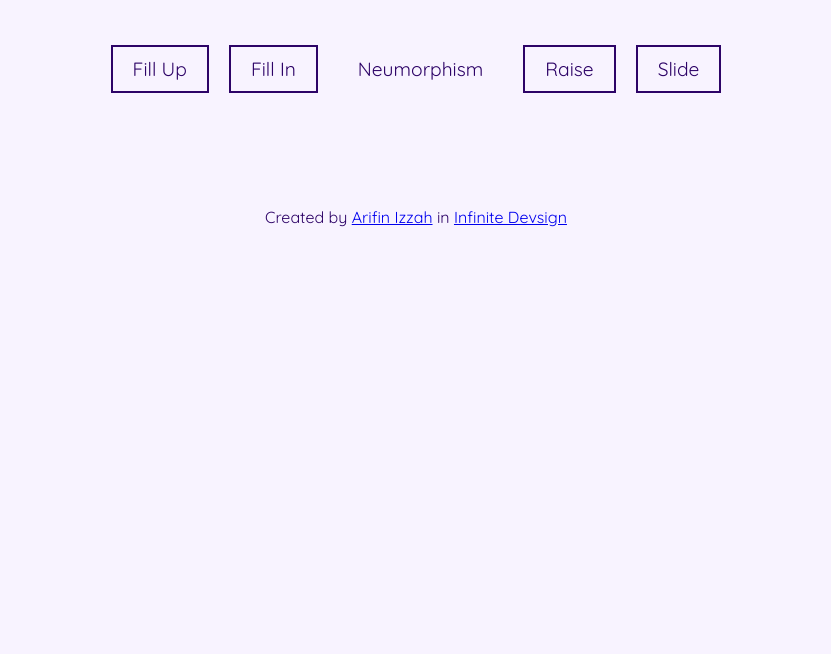
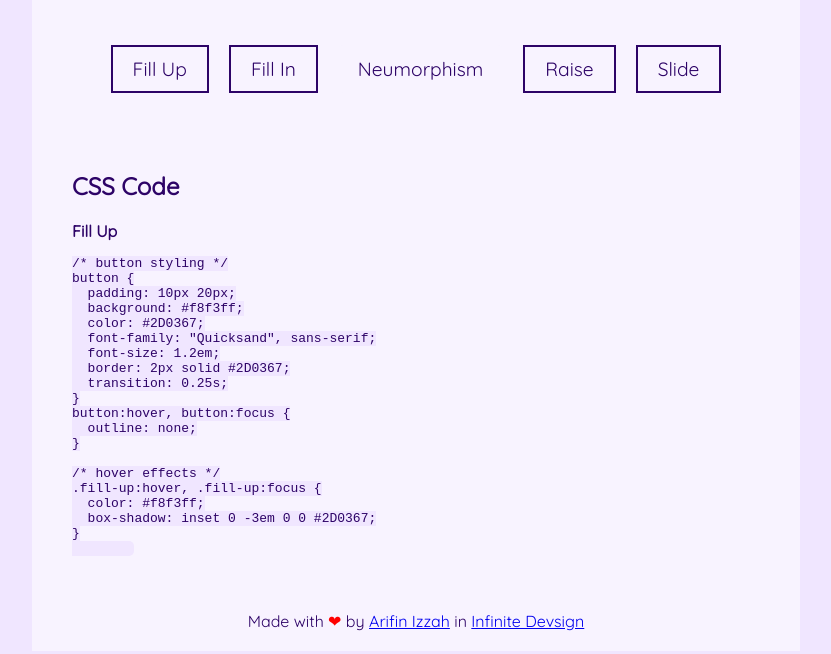
Before and after one commit to infinitedevsign/css-button-hover, a website: page index.html in a window 1280 px wide. Shown: the part 146-800 px from the top of the page, without its empty margins (224-1055 px from the left). Drawn offline with Linux system fonts and the light colour scheme; a script that the page names is missing; a small style sheet from the web is missing.

Commit message:
add fill up code

```diff
--- a/css/style.scss
+++ b/css/style.scss
@@ -6,11 +6,12 @@ Author: Arifin Izzah (https://github.com/arifinizzah)
 */
 
 $idwhite: #f8f3ff;
+$idsatine: #F0E6FF;
 $idpurple: #2D0367;
 $idgreen: #00B0B8;
 
 body{
-  background-color: $idwhite;
+  background-color: $idsatine;
   margin: 0;
   color: $idpurple;
   font-family: 'Quicksand', sans-serif;
@@ -18,15 +19,16 @@ body{
   display: flex;
   justify-content: center;
   position: relative;
+  overflow-x: hidden;
 }
 
 .container{
-  //background-color: #FFFFFF;
-  height: 100vh;
+  background-color: $idwhite;
+  height: 100%;
   width: 100vw;
   max-width: 768px;
   margin: 0 auto;
-  position: fixed;
+  //position: fixed;
 }
 
 h1{
@@ -41,7 +43,7 @@ h1{
   display: flex;
   flex-wrap: wrap;
   justify-content: center;
-  padding: 3vh 0;
+  padding: 3vh 5vh;
 }
 
 button{
@@ -108,9 +110,26 @@ button{
   }
 }
 
+.code-section{
+  padding: 3vh 5vh 0 5vh;
+}
 
+.code-title{
+  font-weight: 600;
+  margin-bottom: 0;
+}
+
+.syntax-highlighter{
+  margin-top: 0;
+}
+
+code{
+  background-color: $idsatine;
+  border-radius: 5px;
+}
 
 footer{
-  margin-top: 10vh;
+  margin-top: 5vh;
   text-align: center;
+  padding-bottom: 20px;
 }
--- a/index.html
+++ b/index.html
@@ -4,6 +4,7 @@
   <meta charset="UTF-8">
   <meta name="viewport" content="width=device-width, initial-scale=1">
   <link href="https://fonts.googleapis.com/css2?family=Quicksand&display=swap" rel="stylesheet">
+  <link href="//cdn.jsdelivr.net/gh/highlightjs/cdn-release@10.1.2/build/styles/default.min.css" rel="stylesheet" >
   <link rel="stylesheet" href="css/style.css">
   <title>CSS Button Hover</title>
 </head>
@@ -17,11 +18,39 @@
       <button class="raise">Raise</button>
       <button class="slide">Slide</button>
     </div>
-<!--    <h2>Code</h2>-->
+    <div class="code-section">
+      <h2>CSS Code</h2>
+      <p class="code-title">Fill Up</p>
+      <pre class="syntax-highlighter">
+        <code class="css">
+/* button styling */
+button {
+  padding: 10px 20px;
+  background: #f8f3ff;
+  color: #2D0367;
+  font-family: "Quicksand", sans-serif;
+  font-size: 1.2em;
+  border: 2px solid #2D0367;
+  transition: 0.25s;
+}
+button:hover, button:focus {
+  outline: none;
+}
+
+/* hover effects */
+.fill-up:hover, .fill-up:focus {
+  color: #f8f3ff;
+  box-shadow: inset 0 -3em 0 0 #2D0367;
+}
+        </code>
+      </pre>
+    </div>
     <footer>
-      Created by <a href="https://github.com/arifinizzah">Arifin Izzah</a>
+      Made with <span style="color: red">&#x2764;</span> by <a href="https://github.com/arifinizzah">Arifin Izzah</a>
       in <a href="https://github.com/infinitedevsign">Infinite Devsign</a>
     </footer>
   </div>
+  <script src="//cdn.jsdelivr.net/gh/highlightjs/cdn-release@10.1.2/build/highlight.min.js"></script>
+  <script>hljs.initHighlightingOnLoad();</script>
 </body>
 </html>
```
Also changed, not shown: css/style.css, 1 other file.
